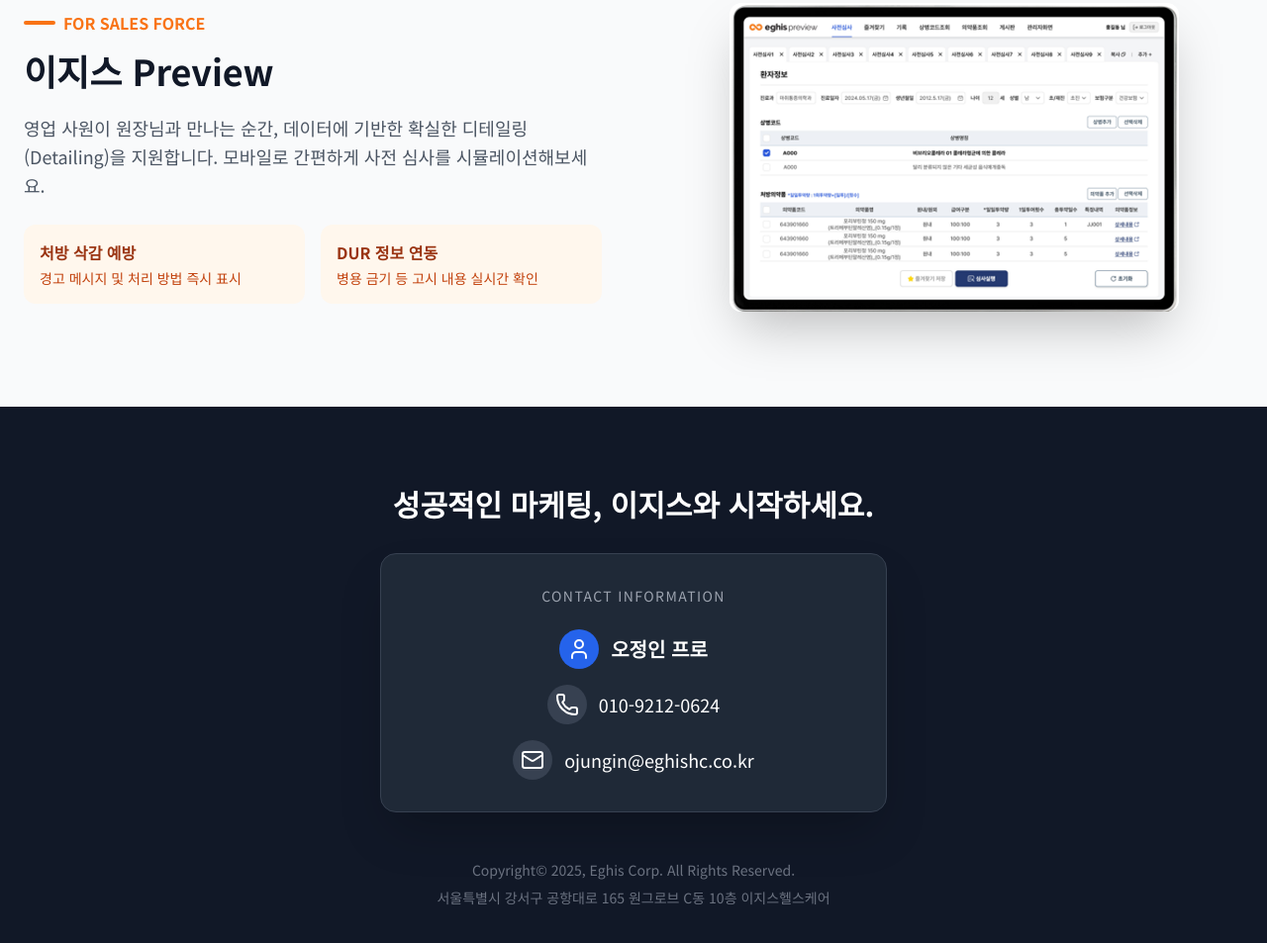
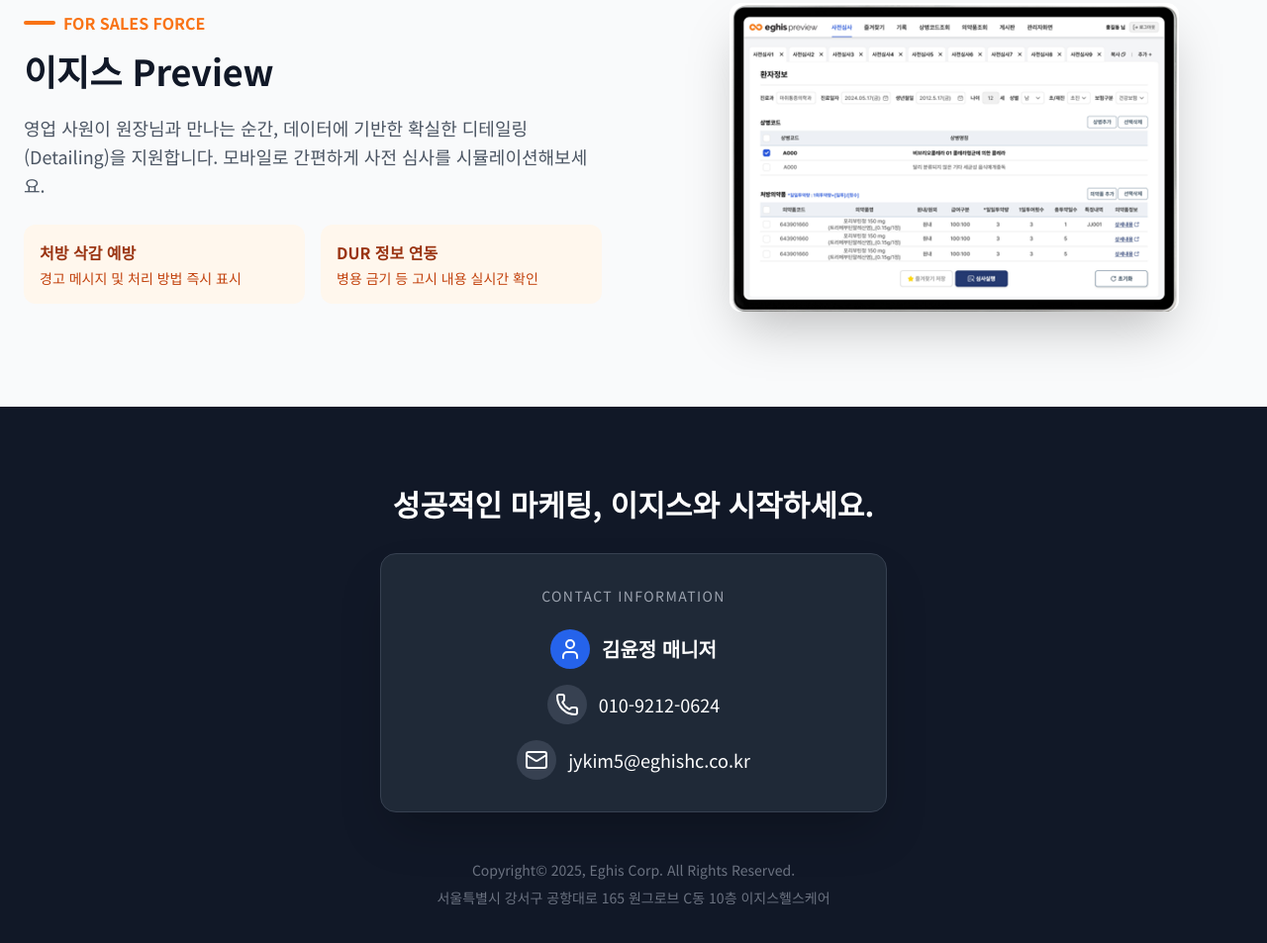
Before and after one commit to ojungin/brochuer, a plain HTML site: page ebrochure.html in a window 1280 px wide. Shown: the part 3433-4386 px from the top of the page at 99% size. Drawn offline with nearby package versions, Linux system fonts and the light colour scheme.

Commit message:
Update ebrochure.html

```diff
--- a/ebrochure.html
+++ b/ebrochure.html
@@ -382,7 +382,7 @@
                 <div class="flex flex-col gap-4">
                     <div class="flex items-center justify-center gap-3">
                         <div class="bg-blue-600 p-2 rounded-full"><i data-lucide="user"></i></div>
-                        <span class="text-xl font-bold">오정인 프로</span>
+                        <span class="text-xl font-bold">김윤정 매니저</span>
                     </div>
                     <div class="flex items-center justify-center gap-3">
                         <div class="bg-gray-700 p-2 rounded-full"><i data-lucide="phone"></i></div>
@@ -390,7 +390,7 @@
                     </div>
                     <div class="flex items-center justify-center gap-3">
                         <div class="bg-gray-700 p-2 rounded-full"><i data-lucide="mail"></i></div>
-                        <a href="mailto:ojungin@eghishc.co.kr" class="text-lg hover:text-blue-400 transition-colors">ojungin@eghishc.co.kr</a>
+                        <a href="mailto:jykim5@eghishc.co.kr" class="text-lg hover:text-blue-400 transition-colors">jykim5@eghishc.co.kr</a>
                     </div>
                 </div>
             </div>
```
